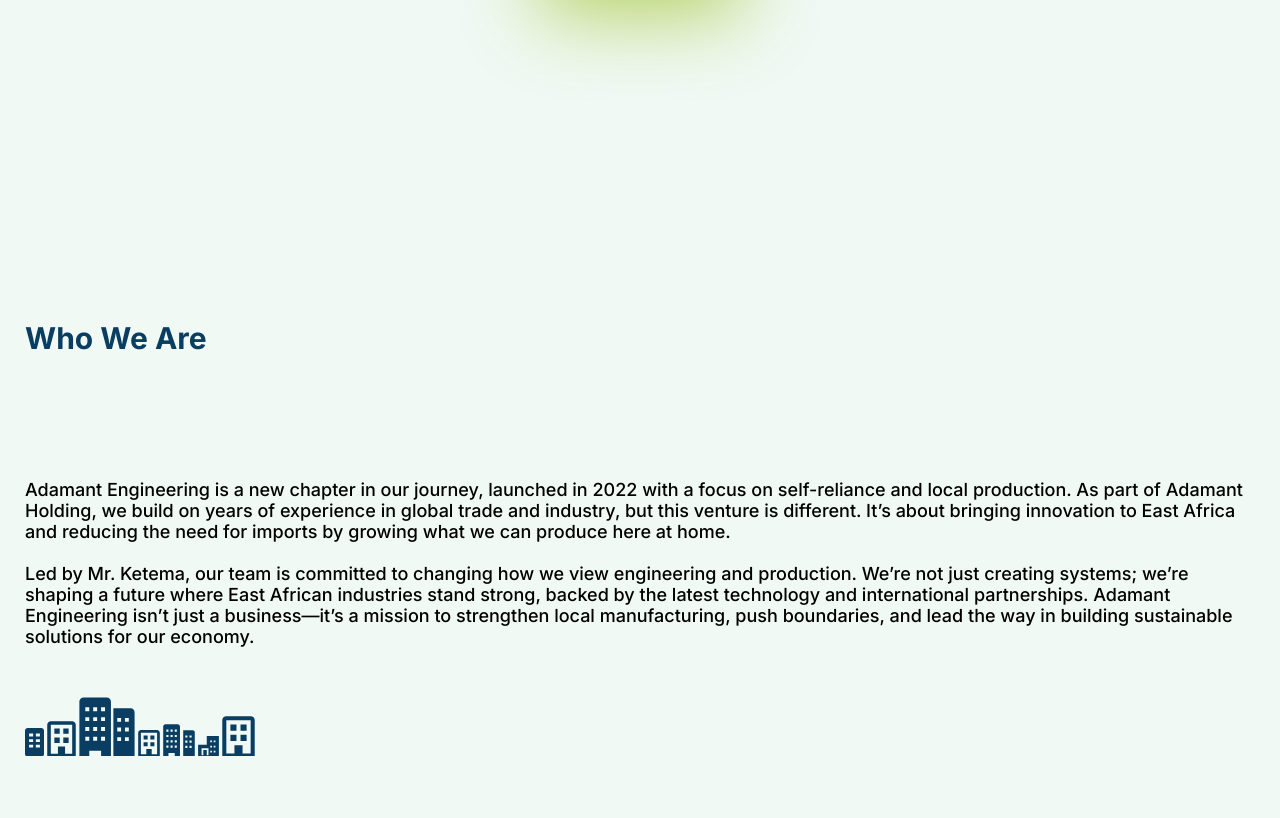
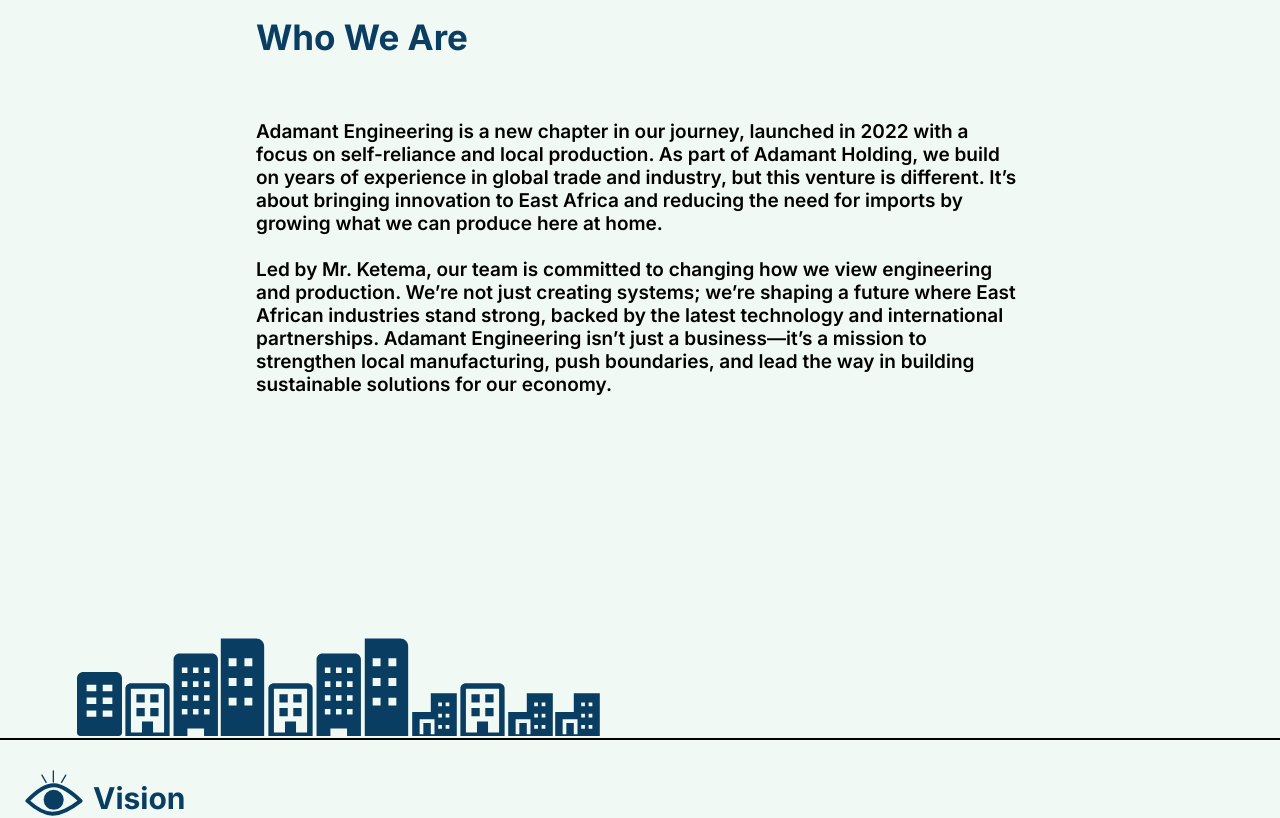
Before and after one commit to hnfsrj/MESSP, a Svelte app: page / in a window 1280 px wide. Shown: the part 860-1678 px from the top of the page. Built offline with nearby package versions, Linux system fonts and the light colour scheme.

Commit message:
complete initial responsiveness of about us page

```diff
--- a/src/components/About.svelte
+++ b/src/components/About.svelte
@@ -21,6 +21,10 @@
 
 <style>
 
+    #about{
+        position:relative;
+    }
+
     section>p:first-of-type{
         margin-top:20%;
         font-size:3rem;
@@ -32,9 +36,152 @@
     section>p:last-of-type{
         color:black;
         margin-top:10%;
+        margin-bottom:50%;
         font-size:1.8rem;
         font-weight:500;
     }
 
 
+
+
+
+@media (min-width:401px){
+
+    #about{
+        /* background:red; */
+    }
+
+    section>p:last-of-type{
+        margin-bottom:30%;
+    }
+
+
+}
+
+
+@media (min-width:501px){
+    #about{
+        /* background:green; */
+        /* background:var(--lime); */
+        padding-left:10%;
+        padding-right:10%;
+    }
+
+    section>p:first-of-type{
+        margin-top:15%;
+
+    }
+
+
+}
+
+
+
+
+@media (min-width:601px){
+    #about{
+        /* background:yellow; */
+        /* background:var(--lime); */
+    }
+
+    section>p:first-of-type{
+        margin-top:12%;
+
+    }
+
+}
+
+
+
+
+@media (min-width:701px){
+    #about{
+        /* background:blue; */
+        /* background:var(--lime); */
+    }
+
+}
+
+
+
+
+@media (min-width:801px){
+    #about{
+        /* background:purple; */
+        /* background:var(--lime); */
+    }
+
+    section>p:first-of-type{
+        margin-top:9%;
+
+    }
+
+    section>p:last-of-type{
+        margin-top:8%;
+    }
+
+}
+
+
+
+@media (min-width:901px){
+    #about{
+        /* background:pink; */
+        /* background:var(--lime); */
+        padding-left:17%;
+        padding-right:17%;
+    }
+
+
+
+    section>p:first-of-type{
+        margin-top:6%;
+        font-size:3.5rem;
+    }
+
+    section>p:last-of-type{
+        font-size:1.9rem;
+    }
+
+}
+
+
+
+@media (min-width:1001px){
+    #about{
+        /* background:orange; */
+        /* background:var(--lime); */
+        padding-left:20%;
+        padding-right:20%;
+    }
+
+    section>p:last-of-type{
+        font-weight: 600;
+    }
+
+}
+
+
+@media (min-width:1301px){
+    #about{
+        /* background:red; */
+        /* background:var(--lime); */
+        padding-left:24%;
+        padding-right:24%;
+    }
+
+    section>p:first-of-type{
+        font-size:3.5rem;
+    }
+
+    section>p:last-of-type{
+        margin-top:6%;
+        font-size:2rem;
+        font-weight: 600;
+    }
+
+}
+
+
+
 </style>
--- a/src/components/Buildings.svelte
+++ b/src/components/Buildings.svelte
@@ -7,17 +7,17 @@
 
 <div class="buildings">
 
-    <img src="/images/building1.svg" style="width:19px;" class="building building1"/>
-    <img src="/images/building2.svg" style="width:29px;" class="building building2"/>
-    <img src="/images/building3.svg" style="width:32px;" class="building building3"/>
-    <img src="/images/building4.svg" style="width:22px;" class="building building4"/>
-    <img src="/images/building2.svg" style="width:22px;" class="building building5"/>
-    <img src="/images/building3.svg" style="width:17px;" class="building building6"/>
-    <img src="/images/building4.svg" style="width:12px;" class="building building7"/>
-    <img src="/images/building5.svg" style="width:21px;" class="building building8"/>
-    <img src="/images/building2.svg" style="width:33px;" class="building building9"/>
-    <img src="/images/building5.svg" style="width:40px;" class="building building10 hide"/>
-    <img src="/images/building5.svg" style="width:21px;" class="building building11 hide"/>
+    <img src="/images/building1.svg" class="building building1"/>
+    <img src="/images/building2.svg" class="building building2"/>
+    <img src="/images/building3.svg" class="building building3"/>
+    <img src="/images/building4.svg" class="building building4"/>
+    <img src="/images/building2.svg" class="building building5"/>
+    <img src="/images/building3.svg" class="building building6"/>
+    <img src="/images/building4.svg" class="building building7"/>
+    <img src="/images/building5.svg" class="building building8"/>
+    <img src="/images/building2.svg" class="building building9"/>
+    <img src="/images/building5.svg" class="building building10 hide"/>
+    <img src="/images/building5.svg" class="building building11 hide"/>
 
 </div>
 
@@ -25,9 +25,136 @@
 <style>
 
     .buildings{
-        margin-top:50px;
+        border-bottom:2px solid black;
+        position:absolute;
+        width:100%;
+        bottom:0px;
+        left:0px;
+        box-sizing: border-box;
+        padding-left:16px;
     }
 
-        .building{}
+
+        img.building1{
+            width:19px;
+        }
+
+        img.building2{
+            width:29px;
+        }
+
+        img.building3{
+            width:32px;
+        }
+
+        img.building4{
+            width:22px;
+        }
+
+        img.building5{
+            width:22px;
+        }
+
+        img.building6{
+            width:17px;
+        }
+
+        img.building7{
+            width:12px;
+        }
+
+        img.building8{
+            width:21px;
+        }
+
+        img.building9{
+            width:33px;
+        }
+
+        img.building10{
+            width:40px;
+        }
+
+        img.building11{
+            width:21px;
+        }
+
+
+
+@media (min-width:401px){
+
+    .buildings{
+        /* background:red; */
+    }
+
+    img.building{
+        width:8%;
+    }
+
+}
+
+
+
+@media (min-width:501px){
+
+    .buildings{
+        padding-left:6%;
+        padding-right:6%;
+    }
+
+    img.building{
+        width:6%;
+    }
+}
+
+
+
+@media (min-width:701px){
+    img.building{
+        width:5%;
+    }
+}
+
+
+@media (min-width:901px){
+
+
+    img.building{
+        width:4.5%;
+    }
+
+    img.building10{
+        display:inline-block;
+    }
+
+    img.building11{
+        display:inline-block;
+    }
+
+
+
+}
+
+
+
+@media (min-width:1001px){
+    img.building{
+        width:4%;
+    }
+
+}
+
+
+
+
+
+@media (min-width:1301px){
+
+    img.building{
+        width:3.5%;
+    }
+
+}
+
 
 </style>
--- a/src/components/Nav.svelte
+++ b/src/components/Nav.svelte
@@ -69,6 +69,7 @@
         display:flex;
         justify-content: space-between;
         align-items: center;
+        background:var(--blue);
     }
 
         nav.wide .bottom{
@@ -87,6 +88,7 @@
         nav.wide .bottom p{
             font-weight:500;
             font-size:1.4rem;
+            color:white;
         }
 
 
--- a/src/store/Store.js
+++ b/src/store/Store.js
@@ -2,7 +2,7 @@
 
 
 export const NavStore = writable({
-    "fix":false,
-    "wide":false,
+    "fix":true,
+    "wide":true,
     "drop":false
 });
```
